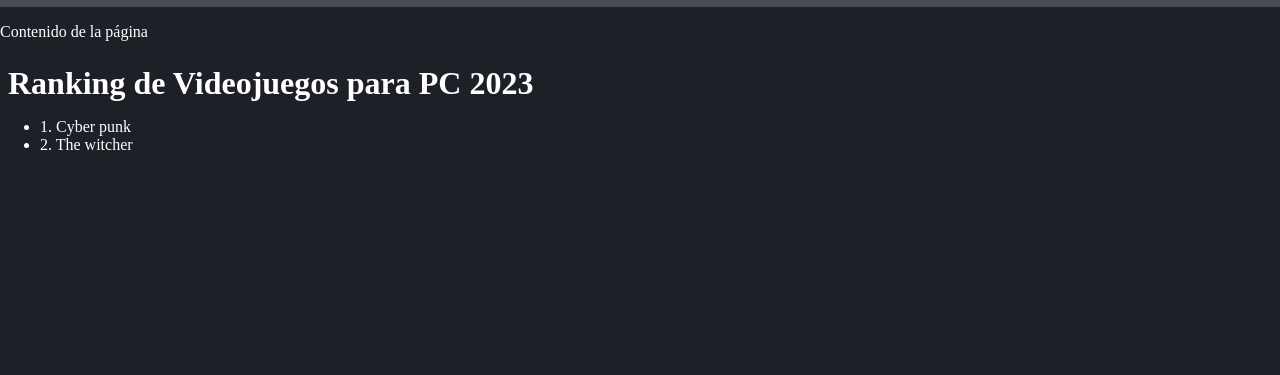
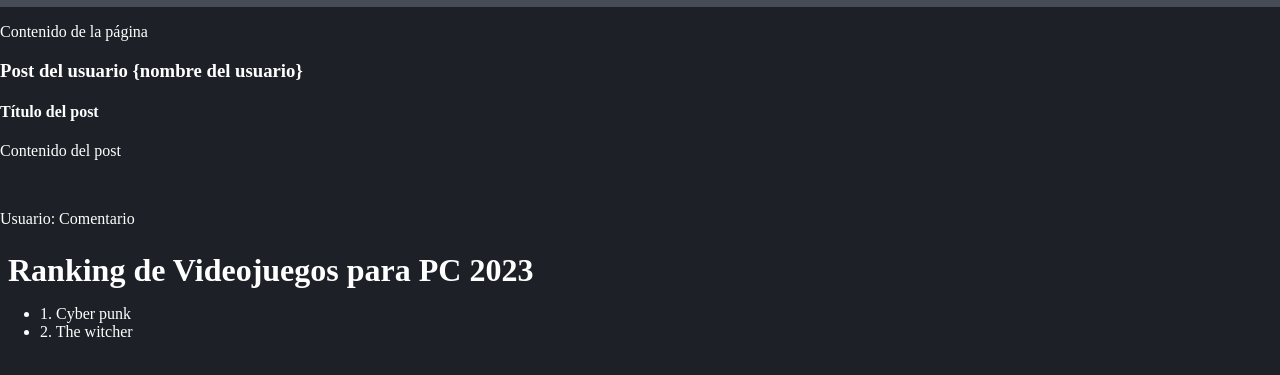
Before and after one commit to AbigailCarolina/curso-git, a plain HTML site: page index.html in a window 1280 px wide. Shown: the part 63-438 px from the top of the page. Drawn offline with Linux system fonts and the light colour scheme.

Commit message:
Add post and container

```diff
--- a/index.html
+++ b/index.html
@@ -15,6 +15,15 @@
     <div>
         <p>Contenido de la página</p>
     </div>
+    <div class="container" id="content">
+        <h3>Post del usuario {nombre del usuario}</h3>
+        <div class="post">
+            <h4>Título del post</h4>
+            <p>Contenido del post</p>
+            <br>
+            <p><span>Usuario:</span> Comentario</p>
+        </div>
+    </div>
 
     <h1>
         Ranking de Videojuegos para PC 2023
@@ -23,8 +32,8 @@
     <ul>
         <li>1. Cyber punk</li>
         <li>2. The witcher</li>
+    </ul>
 
-    </ul>
 
 
 
```
